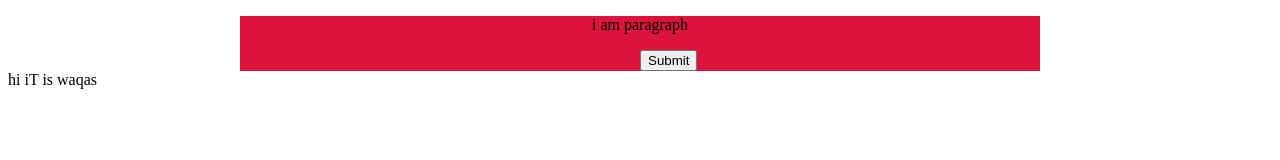
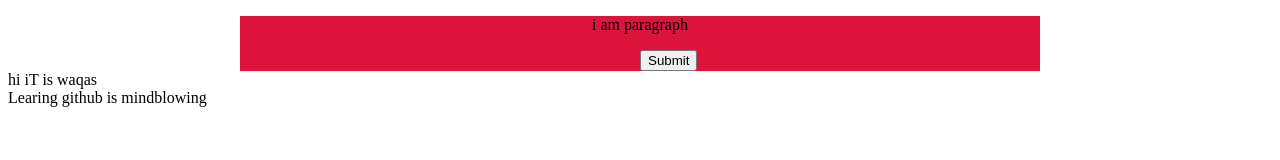
Before and after one commit to azmatsherpalam/webDev, a website: page index.htm in a window 1280 px wide. Drawn offline with Linux system fonts and the light colour scheme.

```diff
--- a/index.htm
+++ b/index.htm
@@ -24,6 +24,8 @@
         <button>Submit</button>
     </div>
     <div> hi iT is waqas
+
     </div>
+    <div>Learing github is mindblowing</div>
 </body>
 </html>
```
